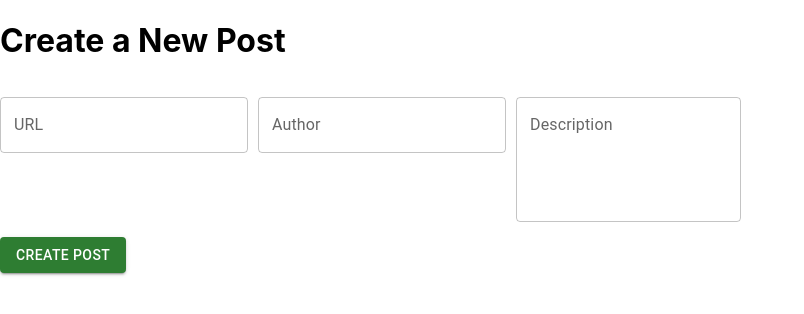
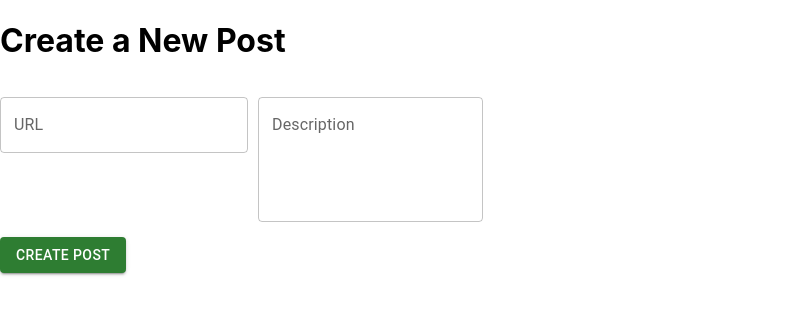
Before and after one commit to jvl1ana/Image-Gallery_223-Frontend, a React (Create React App) app in the folder nypag-react_frontend-e4cfc304b98f/: page /create-post in a window 1280 px wide. Shown: the top 314 px of the page, without its empty margins (0-804 px from the left). Built offline with nearby package versions, Linux system fonts and the light colour scheme.

Commit message:
Refactor PostForm with formik and validation schema and add post request

```diff
--- a/nypag-react_frontend-e4cfc304b98f/src/components/pages/PostPage/PostForm.tsx
+++ b/nypag-react_frontend-e4cfc304b98f/src/components/pages/PostPage/PostForm.tsx
@@ -1,34 +1,43 @@
+import { useContext } from 'react';
+import ActiveUserContext from '../../../Contexts/ActiveUserContext';
 import { useFormik } from 'formik';
 import { Box, Button, TextField } from '@mui/material';
-import { object, string, array } from 'yup';
+import { object, string } from 'yup';
+import PostImageService from '../../../Services/PostImageService';
 
-interface PostProps {
-    submitPostHandler?: (values: Post) => void;
-}
+const PostForm = () => {
+    const { user } = useContext(ActiveUserContext);
 
-interface Post {
-    url: string;
-    author: string;
-    description: string;
-    likes: string[];
-}
-
-const PostForm = ({ submitPostHandler }: PostProps) => {
     const formik = useFormik({
         initialValues: {
             url: '',
-            author: '',
             description: '',
-            likes: [],
+            likes: 0,
         },
         validationSchema: object({
             url: string().url('Must be a valid URL').required('URL is required'),
-            author: string().required('Author is required').min(2, 'Too short').max(50, 'Too long'),
             description: string().required('Description is required').min(10, 'Too short').max(500, 'Too long'),
-            likes: array().of(string().email('Must be a valid email')),
         }),
-        onSubmit: (values: Post) => {
-            console.log('Form submitted, but no action is performed.');
+        onSubmit: async (values) => {
+            if (!user) {
+                alert('User is not logged in');
+                return;
+            }
+
+            try {
+
+                await PostImageService.createImagePost({
+                    ...values,
+                    author: {
+                        id: user.id,
+                        firstName: user.firstName,
+                        lastName: user.lastName
+                    }
+                });
+                alert('Post created successfully');
+            } catch (error) {
+                alert('Error creating post');
+            }
         },
     });
 
@@ -50,20 +59,6 @@ const PostForm = ({ submitPostHandler }: PostProps) => {
                 ) : null}
 
                 <TextField
-                    id="author"
-                    label="Author"
-                    variant="outlined"
-                    sx={{ paddingRight: '10px' }}
-                    onBlur={formik.handleBlur}
-                    onChange={formik.handleChange}
-                    error={Boolean(formik.touched.author && formik.errors.author)}
-                    value={formik.values.author}
-                />
-                {formik.errors.author && formik.touched.author ? (
-                    <div style={{ color: 'red' }}>{formik.errors.author}</div>
-                ) : null}
-
-                <TextField
                     id="description"
                     label="Description"
                     variant="outlined"
@@ -79,16 +74,9 @@ const PostForm = ({ submitPostHandler }: PostProps) => {
                 ) : null}
             </Box>
 
-            <div>
-                <Button
-                    sx={{ marginTop: '15px', marginRight: '10px' }}
-                    variant="contained"
-                    color="success"
-                    type="submit"
-                >
-                    Create Post
-                </Button>
-            </div>
+            <Button sx={{ marginTop: '15px' }} variant="contained" color="success" type="submit">
+                Create Post
+            </Button>
         </form>
     );
 };
```
